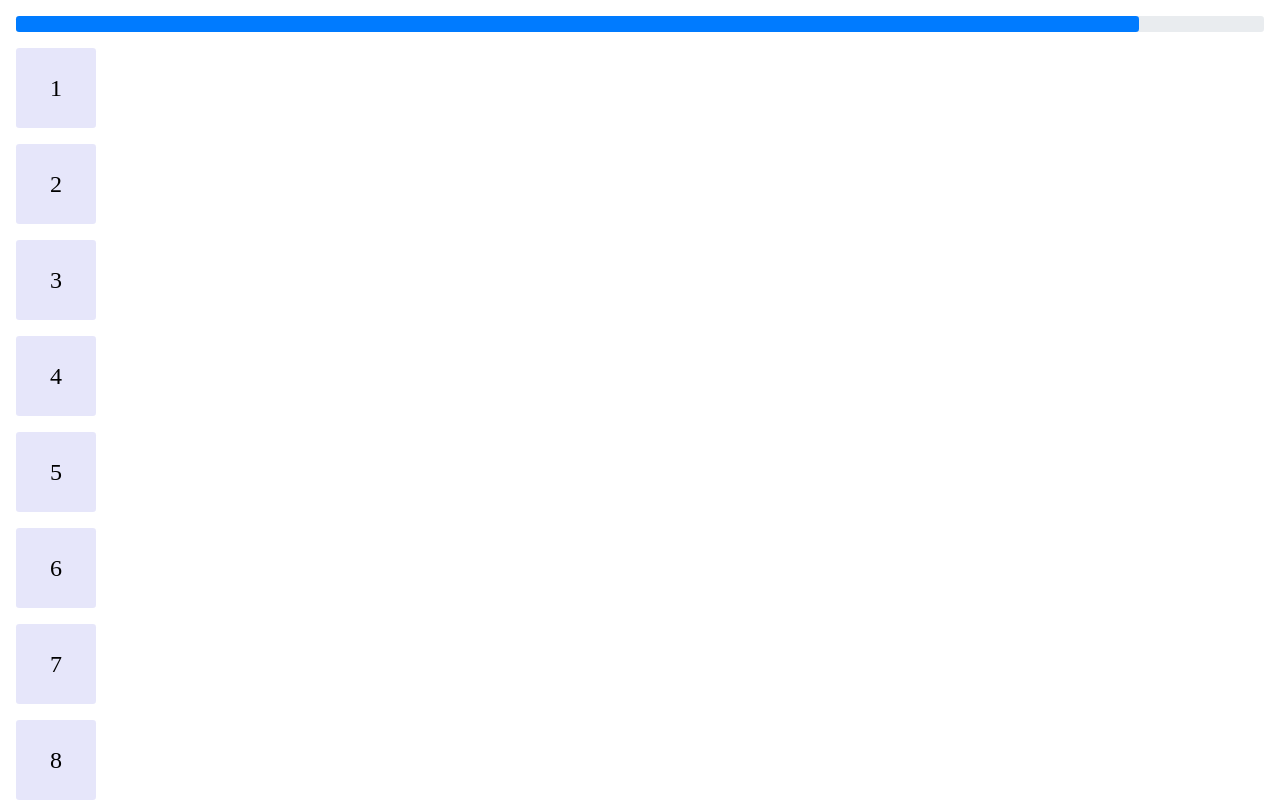
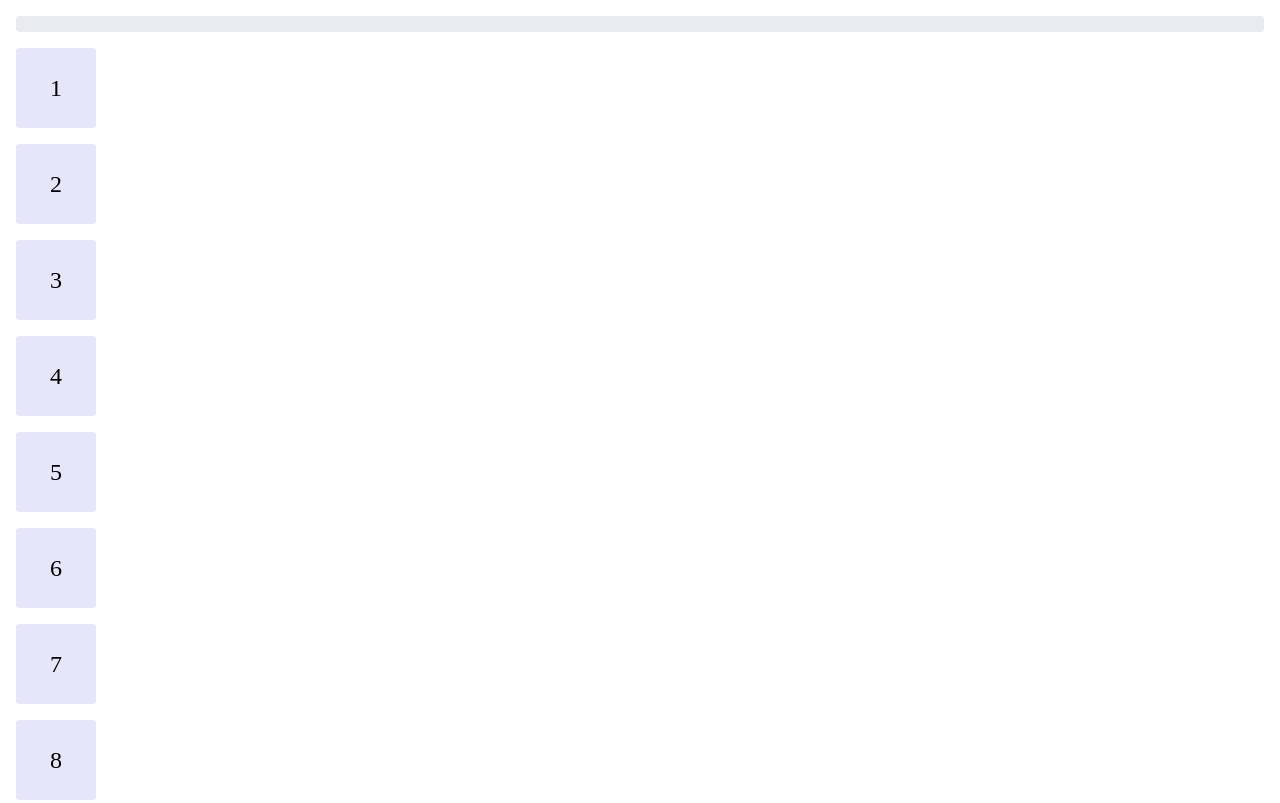
Before and after one commit to socratone/simple-scroll-animation, a plain HTML site: page index.html in a window 1280 px wide. Shown: the top 803 px of the page. Drawn offline with Linux system fonts and the light colour scheme.

Commit message:
스크롤바의 진행 상황을 보여주는 프로그레스바

```diff
--- a/index.css
+++ b/index.css
@@ -1,10 +1,12 @@
 body {
-  overflow-y: scroll;
   margin: 0;
+  height: 100vh;
 }
 
 main {
   margin: 0 1rem 0 1rem;
+  height: 100vh;
+  overflow: auto;
 }
 
 #bumper {
@@ -24,11 +26,13 @@ header {
   border-radius: 0.2rem;
 }
 
-#progress-bar-state {
+#progress-bar-percent {
   background-color: #007bff;
   height: 1rem;
   border-radius: inherit;
-  width: 90%;
+  width: 0;
+  transition-property: width;
+  transition-duration: 0.1s;
 }
 
 .box {
--- a/index.html
+++ b/index.html
@@ -8,7 +8,7 @@
   </head>
   <body>
     <header>
-      <div id="progress-bar"><div id="progress-bar-state"></div></div>
+      <div id="progress-bar"><div id="progress-bar-percent"></div></div>
     </header>
     <main>
       <div id="bumper"></div>
--- a/index.js
+++ b/index.js
@@ -0,0 +1,9 @@
+const main = document.getElementsByTagName('main')[0];
+const progressBarPercent = document.getElementById('progress-bar-percent');
+
+main.addEventListener('scroll', () => {
+  const { scrollHeight, offsetHeight, scrollTop } = main;
+  const scrollRange = scrollHeight - offsetHeight;
+  const scrollPercent = Math.round((scrollTop / scrollRange) * 100);
+  progressBarPercent.style.width = `${scrollPercent}%`;
+});
```
